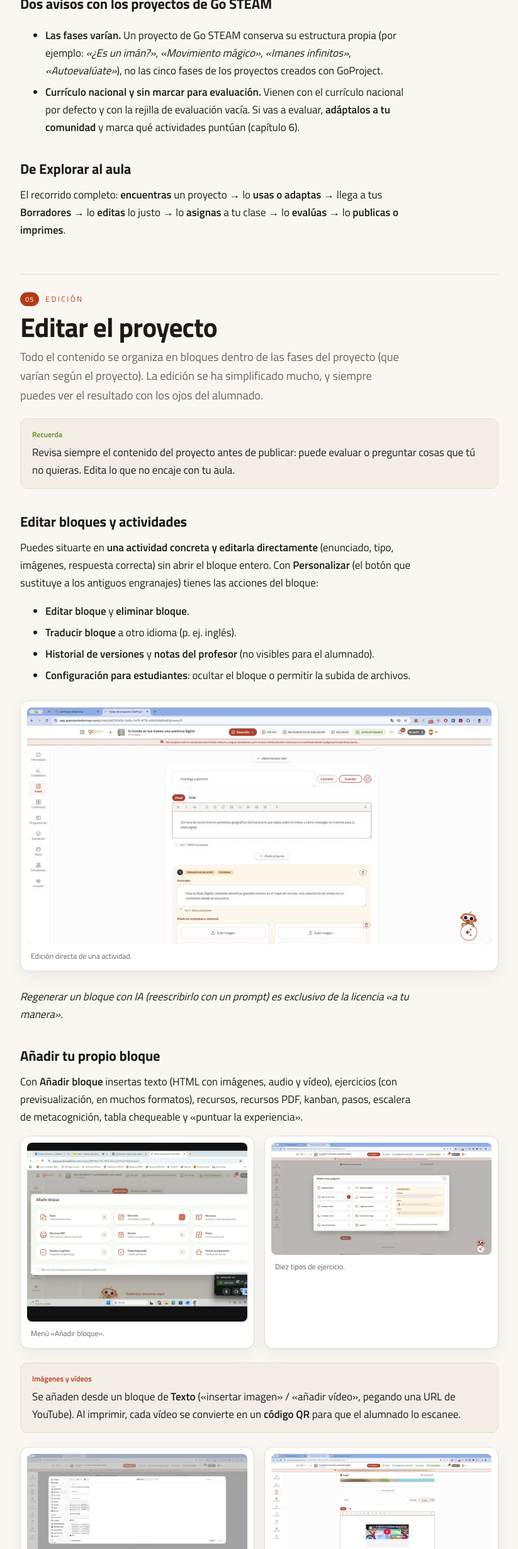
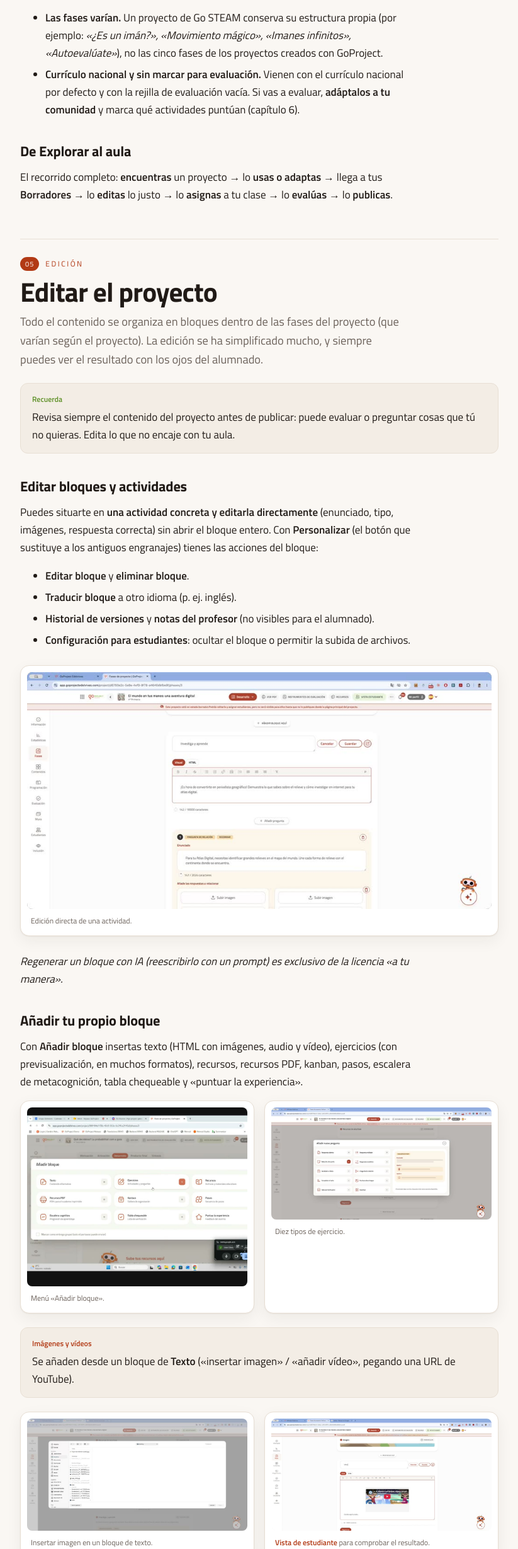
Before and after one commit to beralc/goproject-manual, a plain HTML site: page goproject.html in a window 1280 px wide. Shown: the part 7901-10360 px from the top of the page at 63% size, without its empty margins (362-1185 px from the left). Drawn offline with Linux system fonts and the light colour scheme.

Commit message:
Manual normal: quita restos de impresión (papel/híbrido, QR al imprimir, publicas o imprimes)
Co-Authored-By: Claude Opus 4.8 <noreply@anthropic.com>
Claude-Session: https://claude.ai/code/session_01M5B6va6bnmVrcjVP7hWJwb

```diff
--- a/goproject.html
+++ b/goproject.html
@@ -161,7 +161,7 @@ footer{border-top:1px solid var(--border);padding:32px 24px;text-align:center;co
       <p class="eyebrow" data-n="01">Introducción</p>
       <h2 class="title">Qué es GoProject</h2>
       <p class="lead">GoProject by Edelvives convierte cada reto en un proyecto de aula para potenciar el talento del alumnado, en cualquier materia y alineado con la LOMLOE.</p>
-      <p>Eliges un proyecto ya hecho en <strong>Explorar</strong>, lo adaptas a tu comunidad y curso, ajustas lo que no encaje y lo publicas con tu alumnado. Cada proyecto trae su propia estructura de fases y actividades: los de GoProject usan las cinco fases del modelo Edelvives (<strong>Motivación</strong>, <strong>Activación</strong>, <strong>Desarrollo</strong>, <strong>Producto final</strong> y <strong>Síntesis</strong>) y los de Go STEAM conservan la suya. Tu alumnado lo trabaja en la plataforma, en papel o en formato híbrido.</p>
+      <p>Eliges un proyecto ya hecho en <strong>Explorar</strong>, lo adaptas a tu comunidad y curso, ajustas lo que no encaje y lo publicas con tu alumnado. Cada proyecto trae su propia estructura de fases y actividades: los de GoProject usan las cinco fases del modelo Edelvives (<strong>Motivación</strong>, <strong>Activación</strong>, <strong>Desarrollo</strong>, <strong>Producto final</strong> y <strong>Síntesis</strong>) y los de Go STEAM conservan la suya. Tu alumnado lo trabaja en la plataforma.</p>
 
       <h3>Dos formas de trabajar, según tu licencia</h3>
       <div class="tbl-wrap"><table class="tbl">
@@ -268,7 +268,7 @@ footer{border-top:1px solid var(--border);padding:32px 24px;text-align:center;co
       </ul>
 
       <h3>De Explorar al aula</h3>
-      <p>El recorrido completo: <strong>encuentras</strong> un proyecto → lo <strong>usas o adaptas</strong> → llega a tus <strong>Borradores</strong> → lo <strong>editas</strong> lo justo → lo <strong>asignas</strong> a tu clase → lo <strong>evalúas</strong> → lo <strong>publicas o imprimes</strong>.</p>
+      <p>El recorrido completo: <strong>encuentras</strong> un proyecto → lo <strong>usas o adaptas</strong> → llega a tus <strong>Borradores</strong> → lo <strong>editas</strong> lo justo → lo <strong>asignas</strong> a tu clase → lo <strong>evalúas</strong> → lo <strong>publicas</strong>.</p>
     </section>
 
 
@@ -298,7 +298,7 @@ footer{border-top:1px solid var(--border);padding:32px 24px;text-align:center;co
         <figure><img src="manual_assets/tipos_ejercicios.jpg" alt="Tipos de ejercicio" loading="lazy"><figcaption>Diez tipos de ejercicio.</figcaption></figure>
       </div>
 
-      <div class="note"><span class="lbl">Imágenes y vídeos</span><p>Se añaden desde un bloque de <strong>Texto</strong> («insertar imagen» / «añadir vídeo», pegando una URL de YouTube). Al imprimir, cada vídeo se convierte en un <strong>código QR</strong> para que el alumnado lo escanee.</p></div>
+      <div class="note"><span class="lbl">Imágenes y vídeos</span><p>Se añaden desde un bloque de <strong>Texto</strong> («insertar imagen» / «añadir vídeo», pegando una URL de YouTube).</p></div>
 
       <div class="duo">
         <figure><img src="manual_assets/insertar_imagen.jpg" alt="Insertar imagen" loading="lazy"><figcaption>Insertar imagen en un bloque de texto.</figcaption></figure>
```
